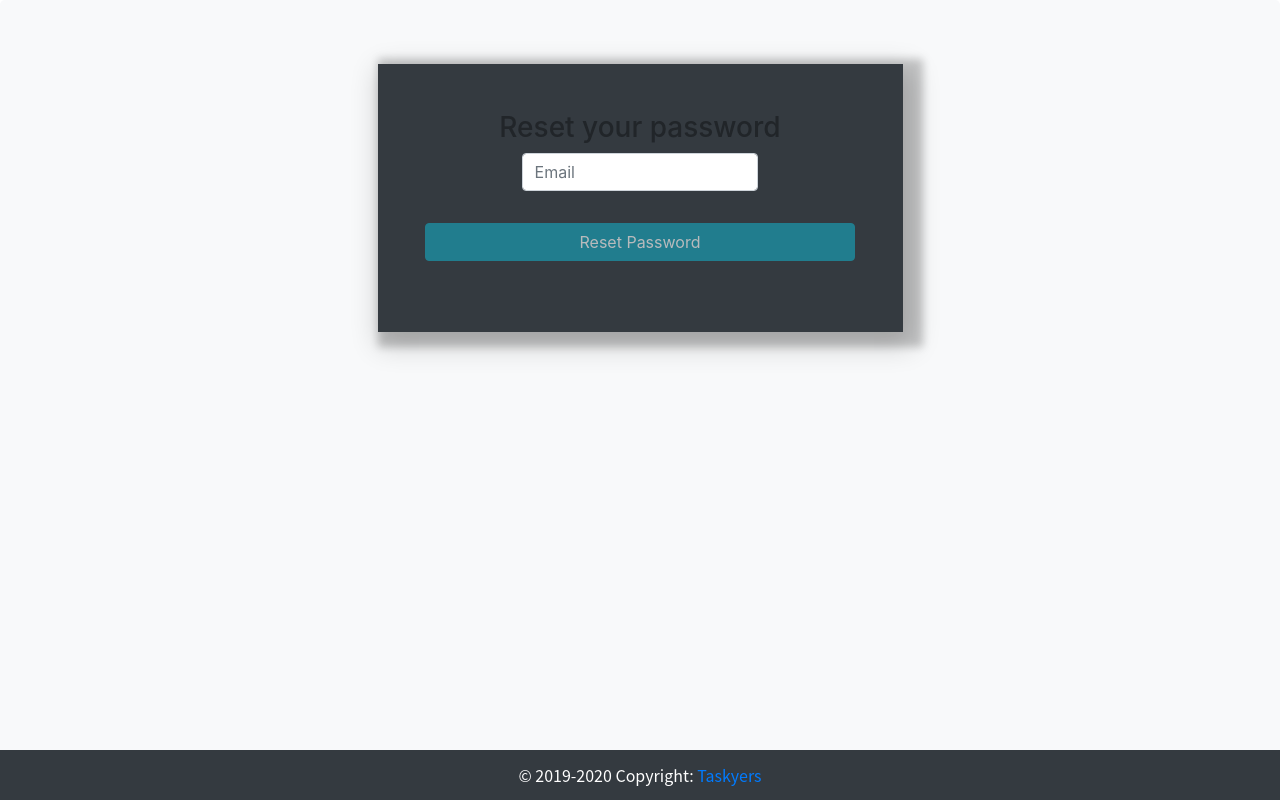
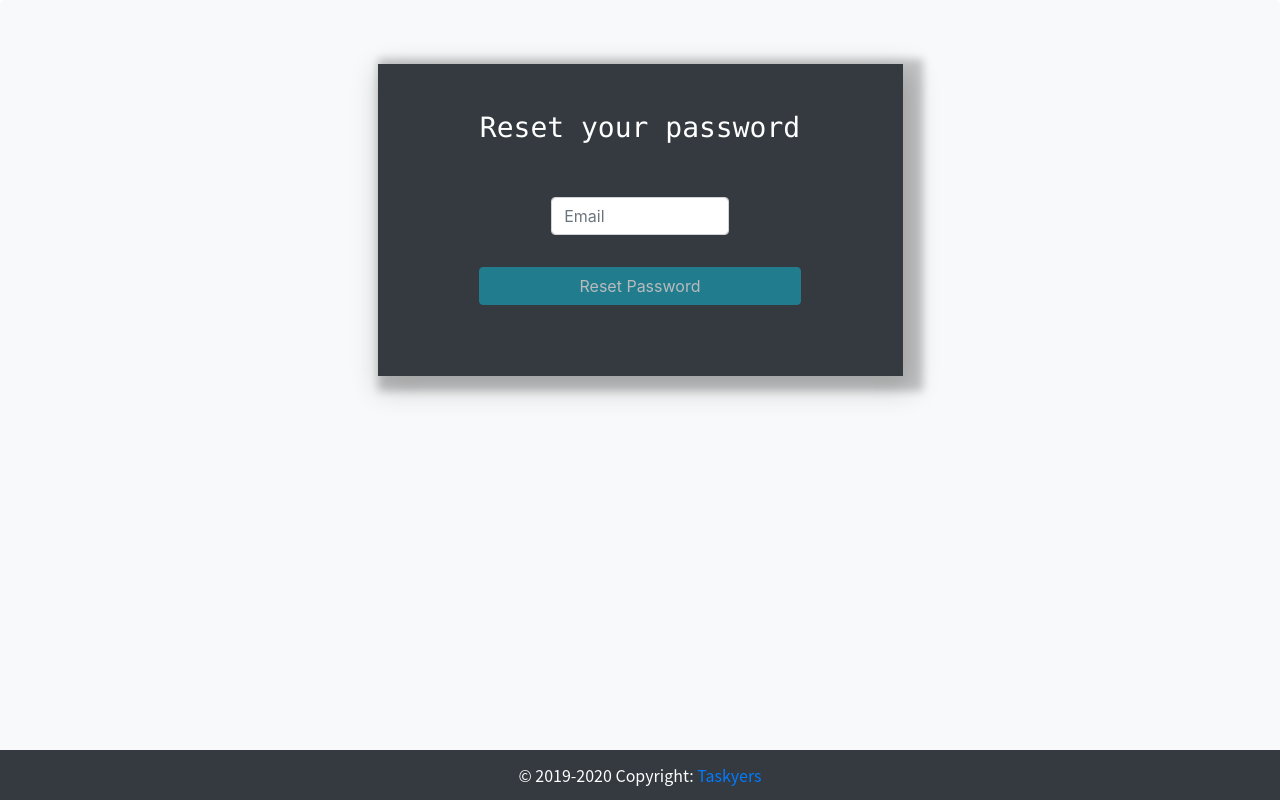
Before and after one commit to Taskyers/tasky-ui, an Angular app: page /recovery in a window 1280 px wide. Built offline with nearby package versions, Linux system fonts and the light colour scheme.

Commit message:
Change header's text color

```diff
--- a/src/app/components/password-recovery/password-recovery.component.css
+++ b/src/app/components/password-recovery/password-recovery.component.css
@@ -16,7 +16,7 @@ body {
   box-shadow : 10px 5px 8px 10px rgba(0, 0, 0, 0.2), 5px 9px 26px 5px rgba(0, 0, 0, 0.19);
 }
 
-.login-form h3 {
+.recovery-form h3 {
   text-align    : center;
   margin-bottom : 12%;
   color         : #fff;
@@ -33,7 +33,7 @@ body {
   width : 100%;
 }
 
-.login-form form {
+.recovery-form form {
   width: 75%;
   margin: auto;
 }
--- a/src/app/components/update-password/update-password.component.css
+++ b/src/app/components/update-password/update-password.component.css
@@ -16,7 +16,7 @@ body {
   box-shadow : 10px 5px 8px 10px rgba(0, 0, 0, 0.2), 5px 9px 26px 5px rgba(0, 0, 0, 0.19);
 }
 
-.login-form h3 {
+.recovery-form h3 {
   text-align    : center;
   margin-bottom : 12%;
   color         : #fff;
@@ -33,7 +33,7 @@ body {
   width : 100%;
 }
 
-.login-form form {
+.recovery-form form {
   width: 75%;
   margin: auto;
 }
```
